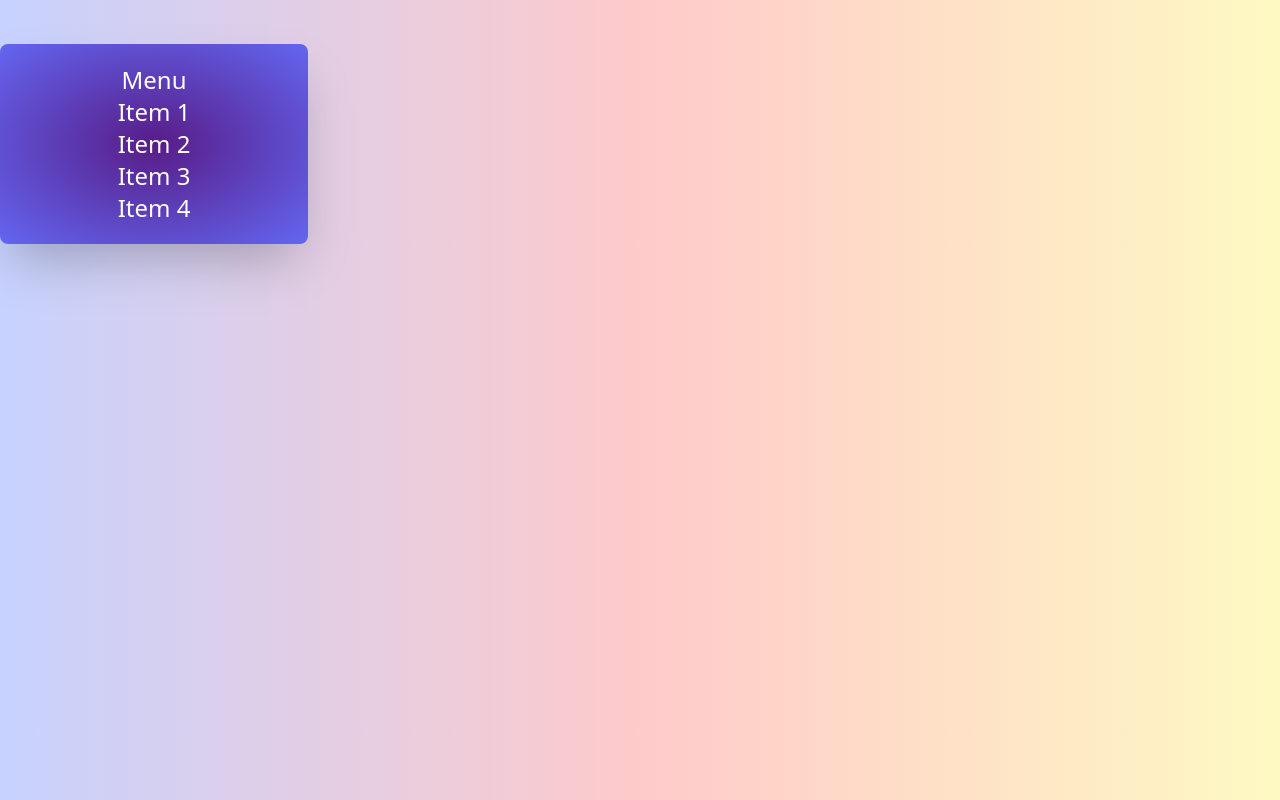
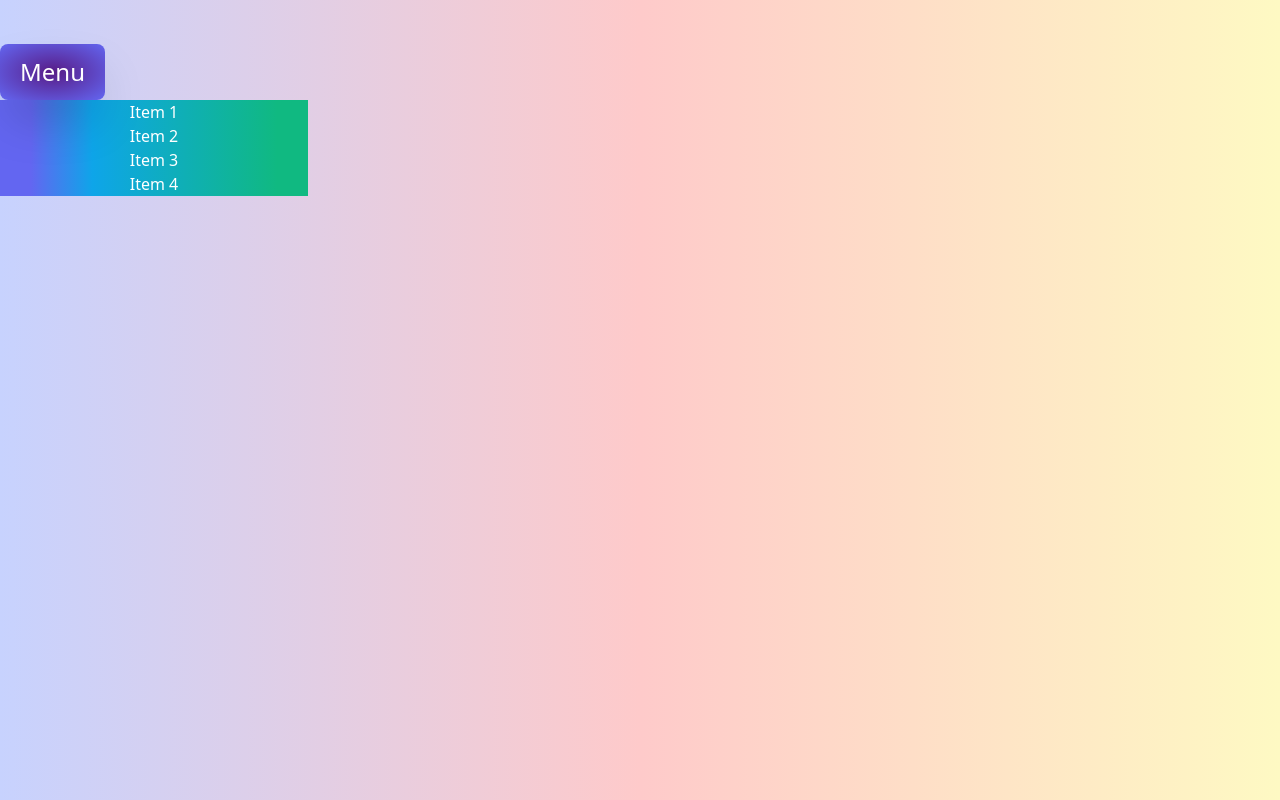
Before and after one commit to rodolfo341/alpineJS, a website: page bases/src/index.html in a window 1280 px wide. Both pictures are taken after a click on the button "Menu". Drawn offline with nearby package versions, Linux system fonts and the light colour scheme.

Commit message:
agregamos una grid

```diff
--- a/bases/src/index.html
+++ b/bases/src/index.html
@@ -14,17 +14,20 @@
     <div class="container">
       <div class="grid grid-cols-12 gap-4">
         <div x-data = "{ open :  false }"
-              class = "bg-[radial-gradient(ellipse_at_center,_var(--tw-gradient-stops))]
-                        from-purple-900 to-indigo-500
-                        py-5 mt-11
-                        text-center text-white text-2xl
-                        rounded-lg shadow-2xl
-                        col-span-3"
-          >
-            <button x-on:click="open = !open">
+              class = "col-span-3"
+        >
+            <button x-on:click="open = !open"
+                    class="bg-[radial-gradient(ellipse_at_center,_var(--tw-gradient-stops))]
+                    from-purple-900 to-indigo-500
+                    py-3 px-5 mt-11
+                    text-center text-white text-2xl
+                    rounded-lg shadow-2xl"
+            >
               Menu
             </button>
-            <nav x-show = "open" x-on:click.away = "open = false">
+            <nav x-show = "open" x-on:click.away = "open = false"
+                  class="bg-gradient-to-r from-indigo-500 from-10% via-sky-500 via-30% to-emerald-500 to-90%
+                  text-center text-white">
               <ul>
                 <li>Item 1</li>
                 <li>Item 2</li>
```
Also changed, not shown: bases/dist/output.css.
